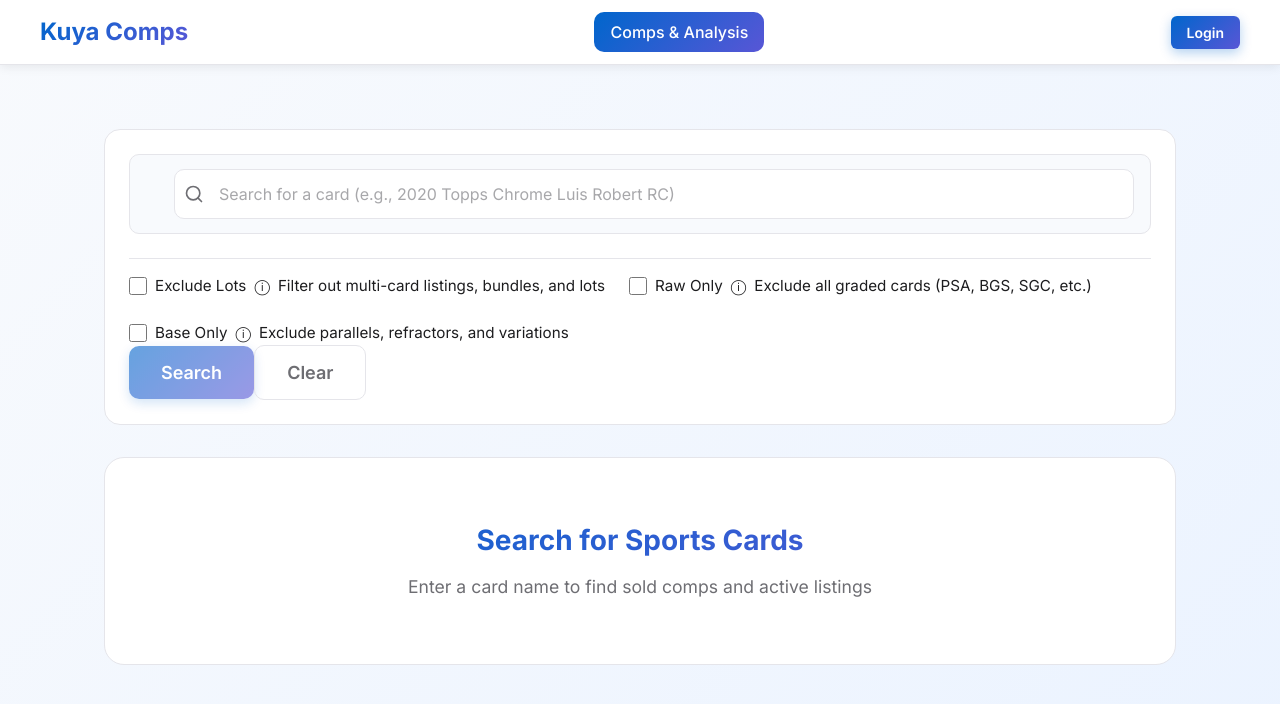
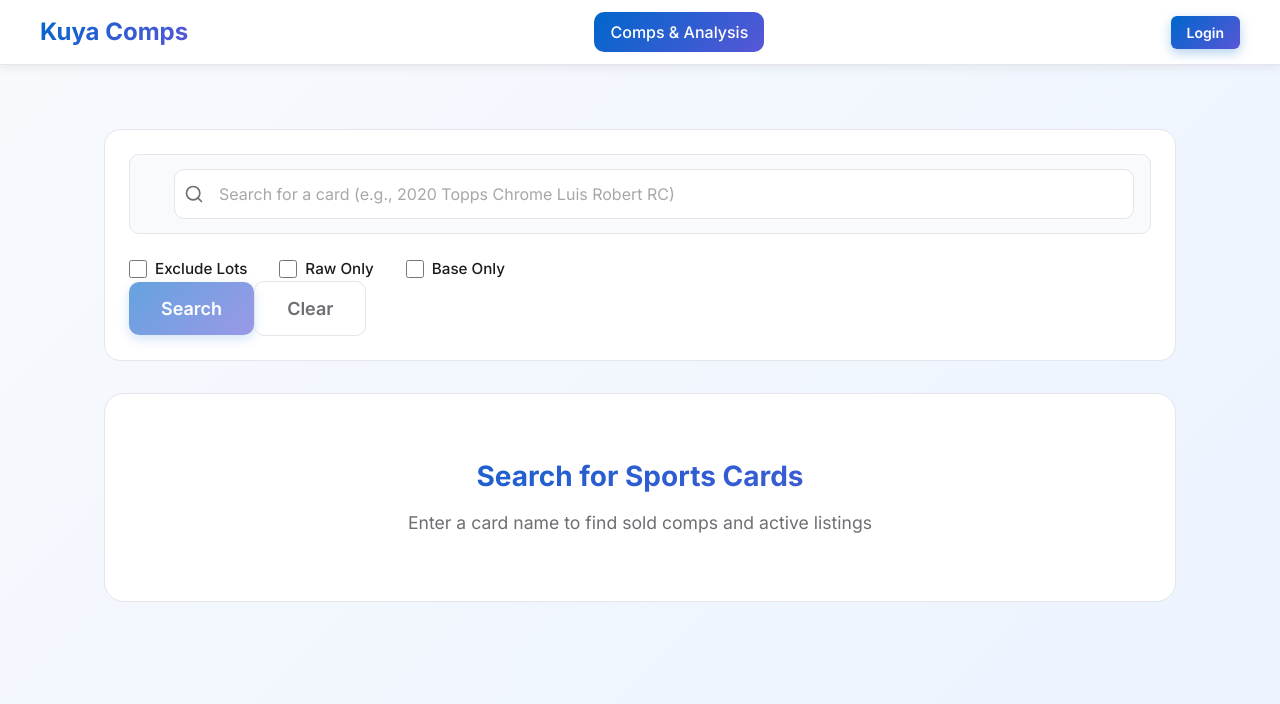
Before and after one commit to AllanBranstiter/kuya-comps, a React (Vite) app in the folder frontend/: page / in a window 1280 px wide. Shown: the top 704 px of the page. Built offline with nearby package versions, Linux system fonts and the light colour scheme.

Commit message:
Front-end fixes

```diff
--- a/frontend/src/components/analysis/LiquidityScoreCard.jsx
+++ b/frontend/src/components/analysis/LiquidityScoreCard.jsx
@@ -27,7 +27,7 @@ function LiquidityScoreCard({ liquidity, soldCount, activeCount, loading = false
   // Build subtitle with sold:active ratio
   let subtitle = '';
   if (soldCount !== null && activeCount !== null) {
-    const ratioDisplay = ratio !== null ? ratio.toFixed(2) : '--';
+    const ratioDisplay = (typeof ratio === 'number' && isFinite(ratio)) ? ratio.toFixed(2) : '--';
     subtitle = `${soldCount} sold : ${activeCount} active (${ratioDisplay}x)`;
   }
 
--- a/frontend/src/components/search/SearchForm.jsx
+++ b/frontend/src/components/search/SearchForm.jsx
@@ -80,37 +80,31 @@ function SearchForm({ className = '' }) {
 
       {/* Filter Checkboxes */}
       <div className="search-filters" role="group" aria-label="Search filters">
-        <label className="search-filter-checkbox" title="Exclude listings that contain multiple cards (lots, bundles, 2x, 3x, etc.)">
+        <label className="search-filter-checkbox">
           <input
             type="checkbox"
             checked={filters.excludeLots}
             onChange={() => toggleFilter('excludeLots')}
           />
           <span className="checkbox-label">Exclude Lots</span>
-          <span className="tooltip-icon" aria-hidden="true">ⓘ</span>
-          <span className="tooltip-text">Filter out multi-card listings, bundles, and lots</span>
         </label>
 
-        <label className="search-filter-checkbox" title="Only show raw/ungraded cards (excludes PSA, BGS, SGC, etc.)">
+        <label className="search-filter-checkbox">
           <input
             type="checkbox"
             checked={filters.ungradedOnly}
             onChange={() => toggleFilter('ungradedOnly')}
           />
           <span className="checkbox-label">Raw Only</span>
-          <span className="tooltip-icon" aria-hidden="true">ⓘ</span>
-          <span className="tooltip-text">Exclude all graded cards (PSA, BGS, SGC, etc.)</span>
         </label>
 
-        <label className="search-filter-checkbox" title="Exclude parallels, refractors, variations, and short prints">
+        <label className="search-filter-checkbox">
           <input
             type="checkbox"
             checked={filters.baseOnly}
             onChange={() => toggleFilter('baseOnly')}
           />
           <span className="checkbox-label">Base Only</span>
-          <span className="tooltip-icon" aria-hidden="true">ⓘ</span>
-          <span className="tooltip-text">Exclude parallels, refractors, and variations</span>
         </label>
       </div>
 
--- a/frontend/src/styles/components.css
+++ b/frontend/src/styles/components.css
@@ -1544,9 +1544,8 @@
 .search-filters {
   display: flex;
   flex-wrap: wrap;
-  gap: var(--spacing-lg);
-  padding-top: var(--spacing-md);
-  border-top: 1px solid var(--border-color);
+  gap: var(--spacing-xl);
+  margin-top: var(--spacing-md);
 }
 
 .search-filter-checkbox {
@@ -1557,6 +1556,7 @@
   font-size: 0.95rem;
   color: var(--text-color);
   transition: color var(--transition-fast);
+  user-select: none;
 }
 
 .search-filter-checkbox:hover {
@@ -1568,6 +1568,7 @@
   height: 18px;
   cursor: pointer;
   accent-color: var(--primary-blue);
+  margin: 0;
 }
 
 .search-filter-checkbox input[type="checkbox"]:disabled {
@@ -1575,21 +1576,9 @@
   opacity: 0.5;
 }
 
-.search-filter-checkbox input[type="checkbox"]:disabled + .filter-label {
-  cursor: not-allowed;
-  opacity: 0.5;
-}
-
-.filter-label {
-  display: flex;
-  align-items: center;
-  gap: var(--spacing-xs);
-}
-
-.filter-tooltip {
-  color: var(--subtle-text-color);
-  font-size: 0.9rem;
-  cursor: help;
+.checkbox-label {
+  font-weight: 500;
+  cursor: pointer;
 }
 
 /* ==================== LISTINGS TABLES ==================== */
```
